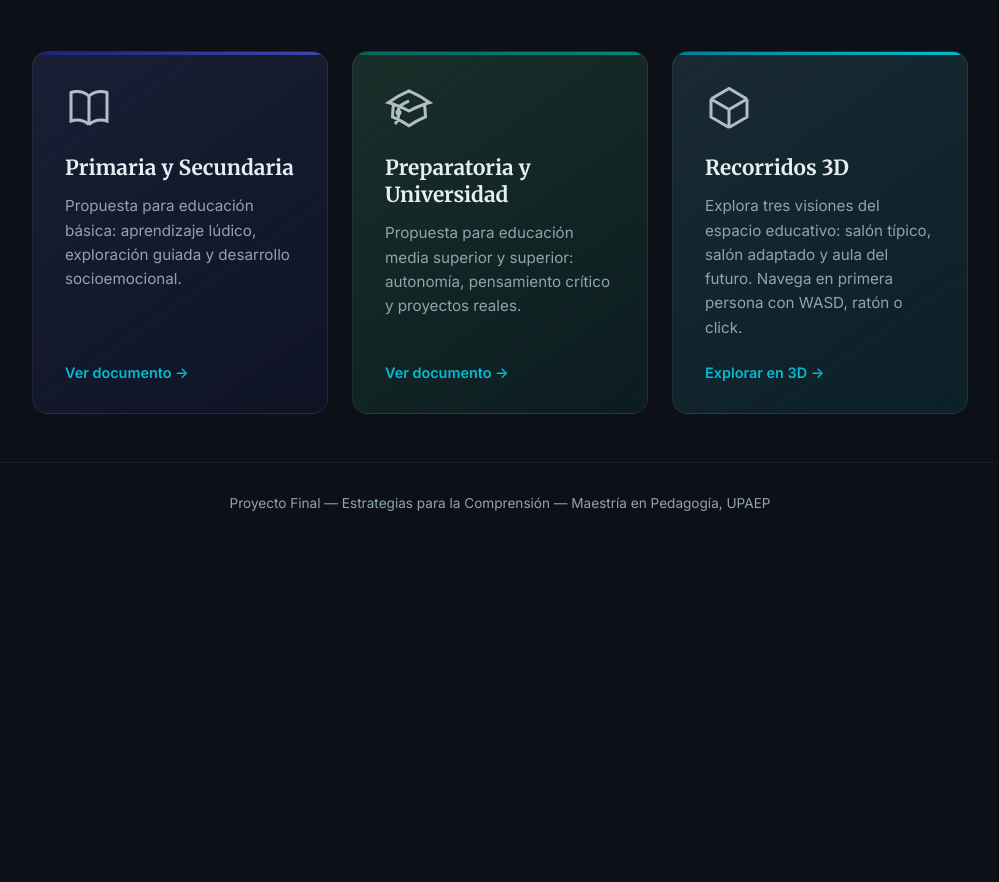
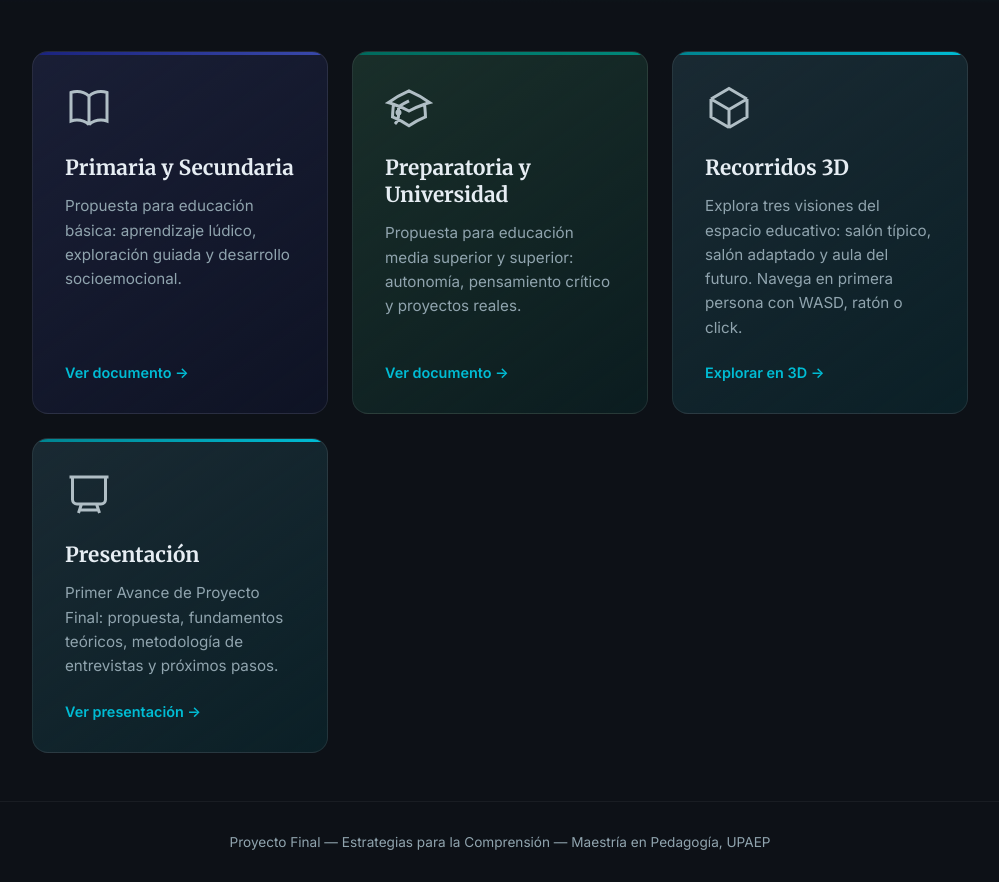
Before and after one commit to HesusG/aula-del-futuro, a website: page index.html in a window 1280 px wide. Shown: the part 397-1279 px from the top of the page, without its empty margins (140-1139 px from the left). Before the commit the page ends 940 px from the top, so only its background shows below. Drawn offline with Linux system fonts and the light colour scheme.

Commit message:
fix: deploy static site + Slidev slides together, add presentation card to landing

```diff
--- a/index.html
+++ b/index.html
@@ -52,6 +52,17 @@
         <p class="card__desc">Explora tres visiones del espacio educativo: sal&oacute;n t&iacute;pico, sal&oacute;n adaptado y aula del futuro. Navega en primera persona con WASD, rat&oacute;n o click.</p>
         <span class="card__cta">Explorar en 3D &rarr;</span>
       </a>
+
+      <a href="slides/" class="card card--demo">
+        <div class="card__icon">
+          <svg viewBox="0 0 24 24" fill="none" stroke="currentColor" stroke-width="1.5" width="48" height="48">
+            <path d="M3.75 3v11.25A2.25 2.25 0 006 16.5h2.25M3.75 3h-1.5m1.5 0h16.5m0 0h1.5m-1.5 0v11.25A2.25 2.25 0 0118 16.5h-2.25m-7.5 0h7.5m-7.5 0l-1 3m8.5-3l1 3m0 0l.5 1.5m-.5-1.5h-9.5m0 0l-.5 1.5"/>
+          </svg>
+        </div>
+        <h2 class="card__title">Presentaci&oacute;n</h2>
+        <p class="card__desc">Primer Avance de Proyecto Final: propuesta, fundamentos te&oacute;ricos, metodolog&iacute;a de entrevistas y pr&oacute;ximos pasos.</p>
+        <span class="card__cta">Ver presentaci&oacute;n &rarr;</span>
+      </a>
     </section>
 
     <footer class="landing__footer">
```
Also changed, not shown: .github/workflows/deploy.yml.
